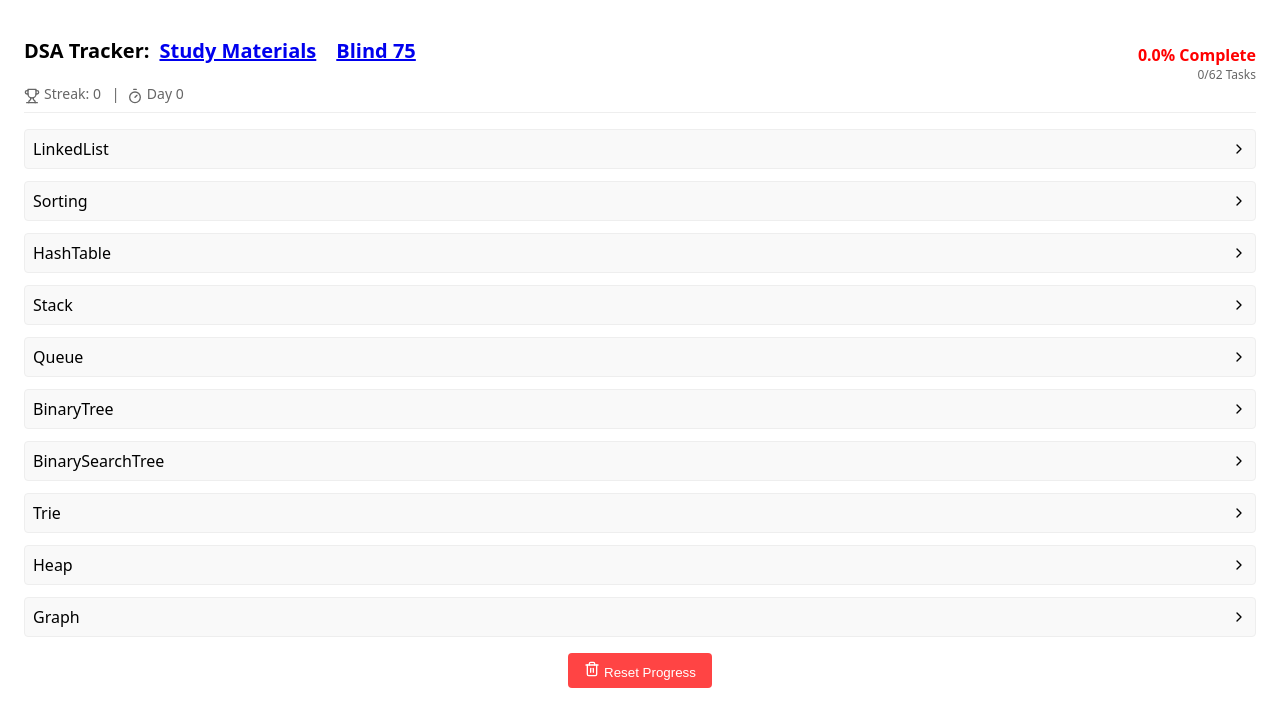
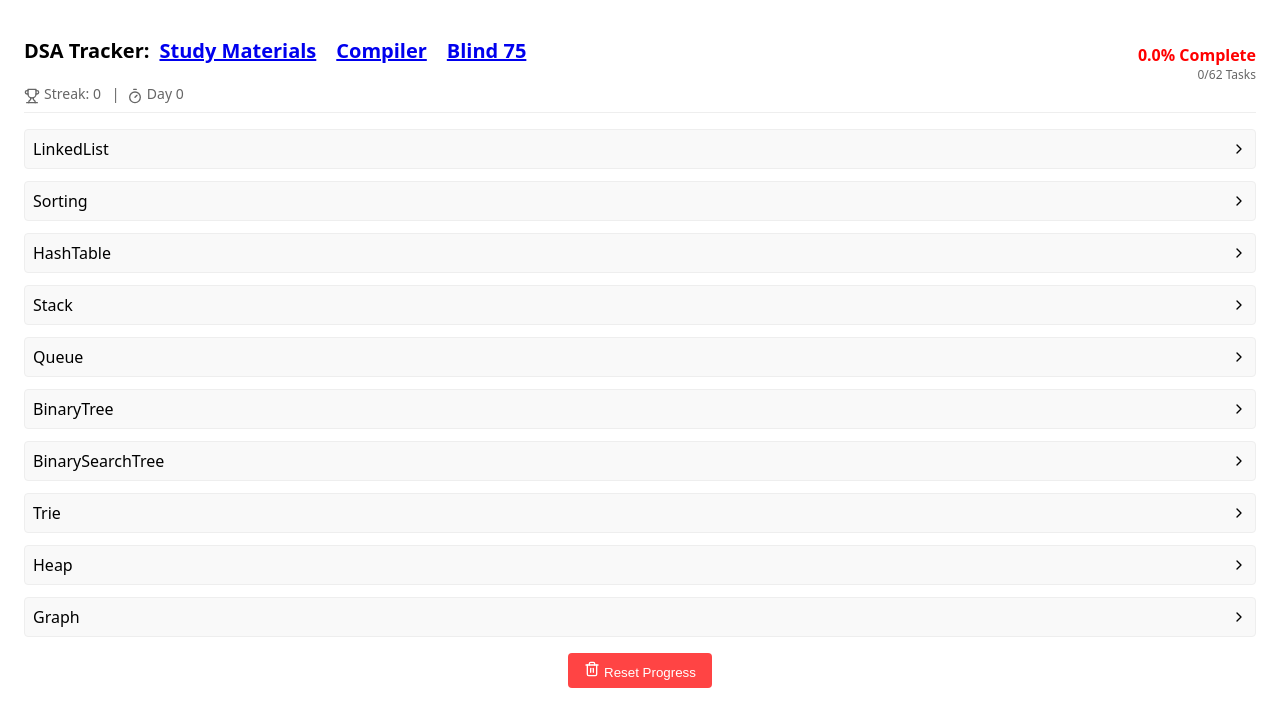
Before and after one commit to lijuuu/DSA-Tracker, a React (Vite) app: page / in a window 1280 px wide. Shown: the top 726 px of the page. Built offline with nearby package versions, Linux system fonts and the light colour scheme.

Commit message:
added compiler

```diff
--- a/src/Blind75List.jsx
+++ b/src/Blind75List.jsx
@@ -90,6 +90,7 @@ const Blind75List = () => {
                 <div>
                     <h1 style={{ fontSize: '20px', marginBottom: 20 }}>DSA Tracker:
                         <a style={{ padding: '10px' }} target='_blank' href="https://github.com/ashishps1/awesome-leetcode-resources?tab=readme-ov-file">Study Materials</a>
+                        <a style={{ padding: '10px' }} target='_blank' href="https://xcode.lijuu.me/">Compiler</a>
                         <a style={{ padding: '10px' }} href="/">DSA Basics</a>
                     </h1>
                     <div style={{ fontSize: '14px', color: '#666' }}>
@@ -193,4 +194,5 @@ const Blind75List = () => {
     );
 };
 
+
 export default Blind75List;
--- a/src/DSAbasics.jsx
+++ b/src/DSAbasics.jsx
@@ -90,6 +90,7 @@ const DSAbasics = () => {
         <div>
           <h1 style={{ fontSize: '20px', marginBottom:20 }}>DSA Tracker:
             <a style={{ padding: '10px' }} target='_blank' href="https://github.com/ashishps1/awesome-leetcode-resources?tab=readme-ov-file">Study Materials</a>
+            <a style={{ padding: '10px' }} target='_blank' href="https://xcode.lijuu.me/">Compiler</a>
             <a style={{ padding: '10px' }}  href="/blind75">Blind 75</a>
           </h1>
           <div style={{ fontSize: '14px', color: '#666' }}>
```
